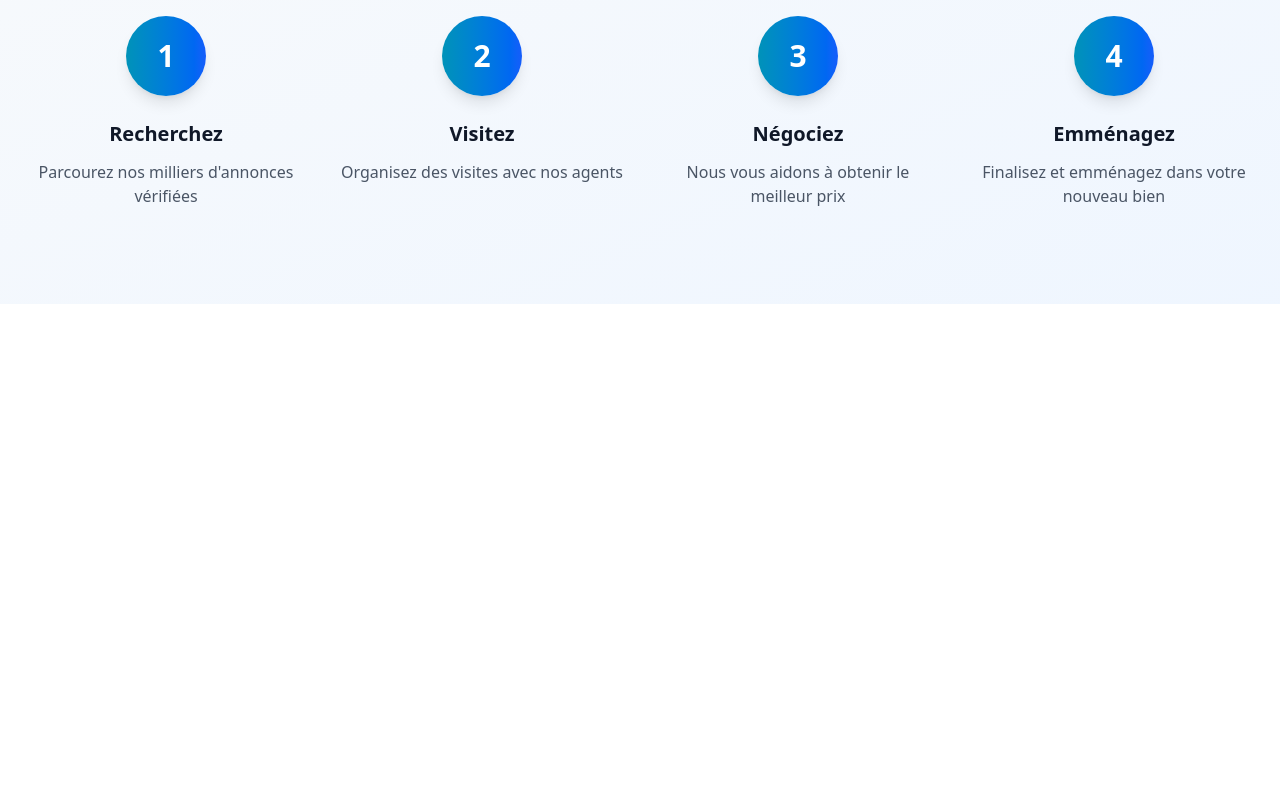
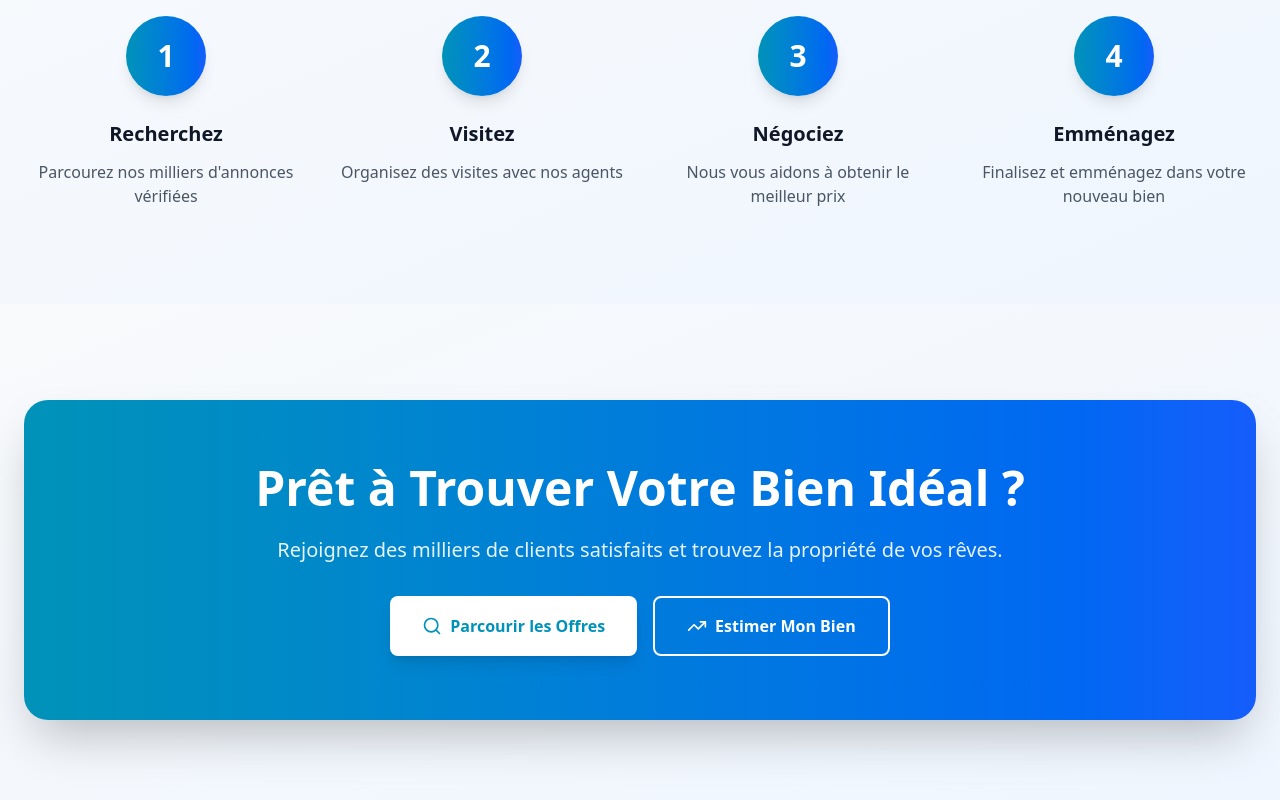
Before and after one commit to Hamadi2006/PFE, a React (Vite) app in the folder front-end/: page / in a window 1280 px wide. Shown: the part 2108-2908 px from the top of the page. Before the commit the page ends 2412 px from the top, so only its background shows below. Built offline with nearby package versions, Linux system fonts and the light colour scheme.

Commit message:
HomePage : CTA section is ready

```diff
--- a/front-end/src/Pages/HomePage.jsx
+++ b/front-end/src/Pages/HomePage.jsx
@@ -3,6 +3,7 @@ import HeroSection from '../components/HeroSection'
 import StatistiquesSection from '../components/StatistiqueSection'
 import PropertiesSection from '../components/PropertiesSection'
 import HowItWork from '../components/HowItWork'
+import CTA from '../components/CTA'
 
 function HomePage() {
   return (
@@ -14,6 +15,8 @@ function HomePage() {
   <PropertiesSection />
 
   <HowItWork/>
+
+  <CTA/>
     </>
 
   )
--- /dev/null
+++ b/front-end/src/components/CTA.jsx
@@ -0,0 +1,32 @@
+import React from "react";
+import { Search, TrendingUp } from "lucide-react";
+import { useTranslation } from "react-i18next";
+
+function CTA() {
+  const { t } = useTranslation();
+
+  return (
+    <section className="py-24 bg-gradient-to-br from-slate-50 to-blue-50">
+      <div className="container mx-auto px-6">
+        <div className="bg-gradient-to-r from-cyan-600 to-blue-600 rounded-3xl p-12 md:p-16 text-center text-white shadow-2xl">
+          <h3 className="text-4xl md:text-5xl font-bold">
+            {t("cta.title")}
+          </h3>
+          <p className="mt-6 text-xl opacity-90">{t("cta.subtitle")}</p>
+          <div className="mt-8 flex flex-col sm:flex-row gap-4 justify-center">
+            <button className="px-8 py-4 bg-white text-cyan-600 font-bold rounded-lg shadow-lg hover:shadow-xl transform hover:scale-105 transition-all duration-200 inline-flex items-center justify-center gap-2">
+              <Search size={20} />
+              {t("cta.browse")}
+            </button>
+            <button className="px-8 py-4 bg-transparent border-2 border-white text-white font-bold rounded-lg hover:bg-white hover:text-cyan-600 transition-all duration-200 inline-flex items-center justify-center gap-2">
+              <TrendingUp size={20} />
+              {t("cta.estimate")}
+            </button>
+          </div>
+        </div>
+      </div>
+    </section>
+  );
+}
+
+export default CTA;
--- a/front-end/src/locales/ar/translation.json
+++ b/front-end/src/locales/ar/translation.json
@@ -45,5 +45,11 @@
         "desc": "أكمل الصفقة وانتقل إلى منزلك الجديد"
       }
     }
+  },
+   "cta": {
+    "title": "هل أنت مستعد للعثور على عقارك المثالي؟",
+    "subtitle": "انضم إلى آلاف العملاء السعداء وابحث عن منزل أحلامك اليوم.",
+    "browse": "تصفح العروض",
+    "estimate": "قيّم عقارك"
   }
 }
--- a/front-end/src/locales/en/translation.json
+++ b/front-end/src/locales/en/translation.json
@@ -45,5 +45,11 @@
         "desc": "Finalize and move into your new home"
       }
     }
+  },
+  "cta": {
+    "title": "Ready to Find Your Dream Property?",
+    "subtitle": "Join thousands of happy clients and discover your dream home today.",
+    "browse": "Browse Listings",
+    "estimate": "Estimate My Property"
   }
 }
--- a/front-end/src/locales/fr/translation.json
+++ b/front-end/src/locales/fr/translation.json
@@ -45,5 +45,11 @@
         "desc": "Finalisez et emménagez dans votre nouveau bien"
       }
     }
+  },
+  "cta": {
+    "title": "Prêt à Trouver Votre Bien Idéal ?",
+    "subtitle": "Rejoignez des milliers de clients satisfaits et trouvez la propriété de vos rêves.",
+    "browse": "Parcourir les Offres",
+    "estimate": "Estimer Mon Bien"
   }
 }
```
